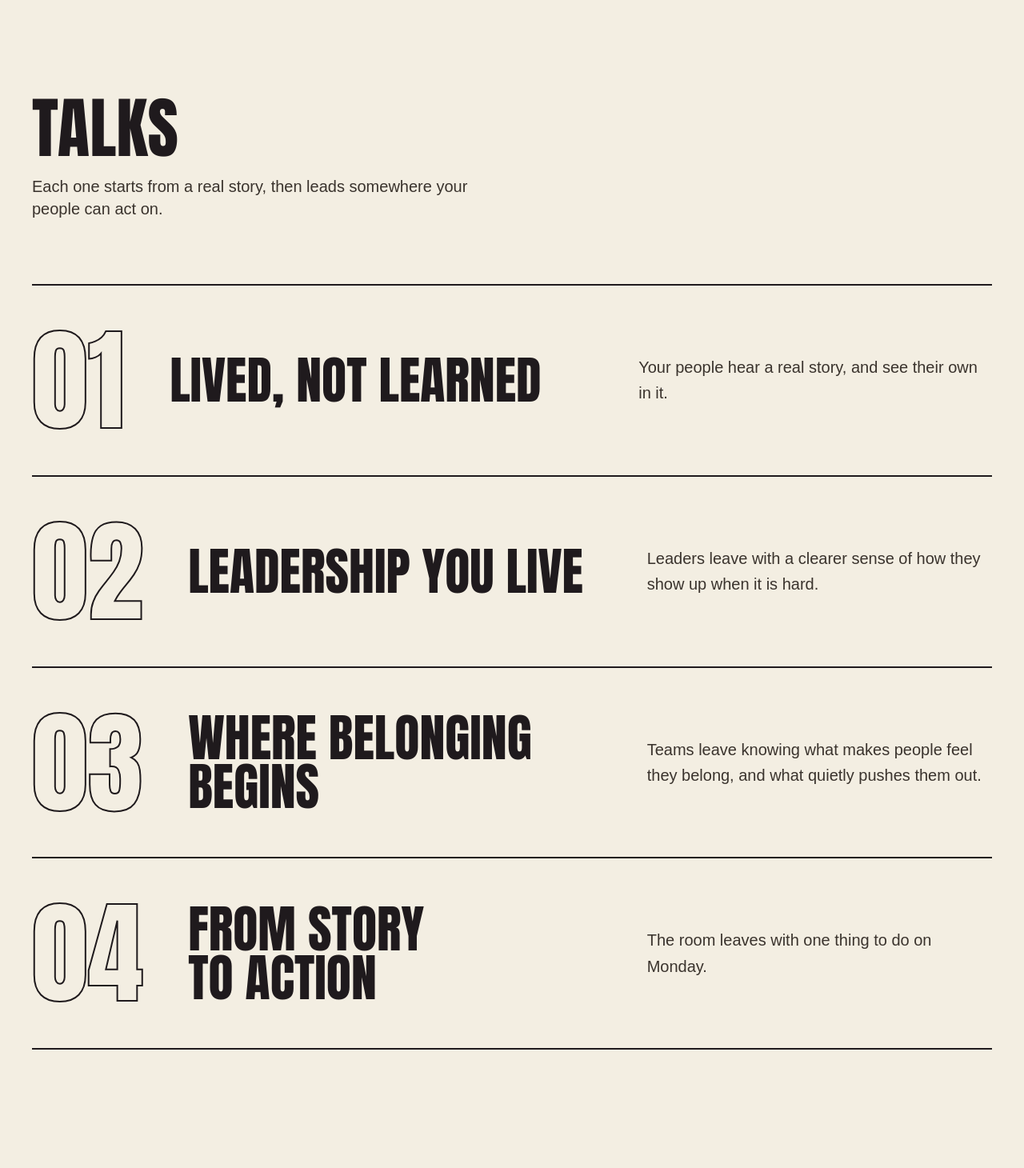
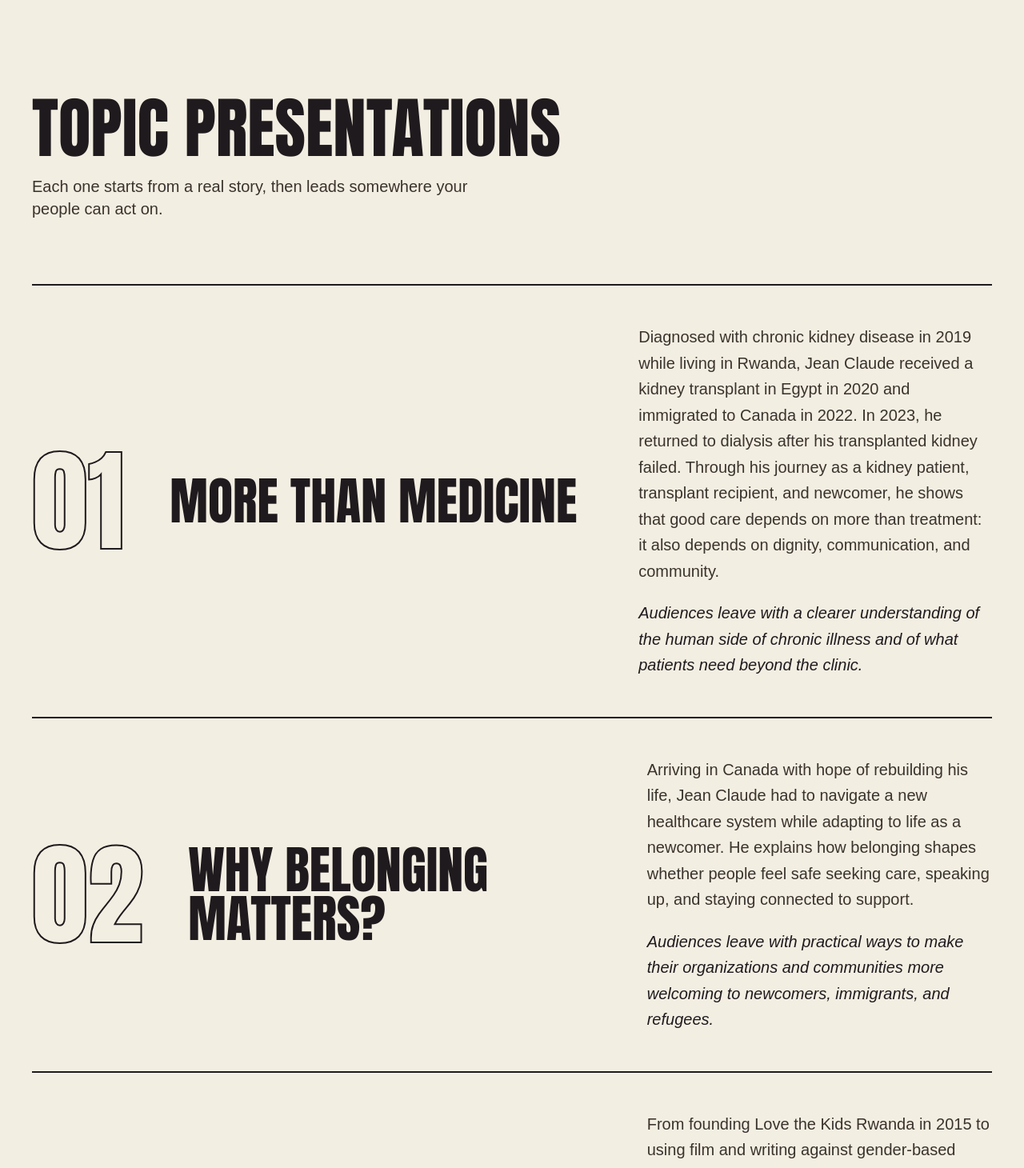
Before and after one commit to jmuhire13/JCM_Speaker, a React (Vite) app in the folder frontend/: page /speaking in a window 1280 px wide. Shown: the part 840-2300 px from the top of the page at 80% size. Built offline with nearby package versions, Linux system fonts and the light colour scheme; no server answers.

Commit message:
Apply owner feedback: topic presentations and reordered Beyond the Stage

```diff
--- a/frontend/src/components/Projects.jsx
+++ b/frontend/src/components/Projects.jsx
@@ -84,7 +84,7 @@ export default function Projects() {
               <p className="font-body text-muted mt-5 text-[13px] tracking-[0.14em] uppercase">
                 {p.label}
               </p>
-              <h2 className="font-hero text-ink mt-3 text-[clamp(2.25rem,5vw,4.75rem)] leading-[0.95] text-balance uppercase">
+              <h2 className="font-hero text-ink mt-3 text-[clamp(1.75rem,3.4vw,3.25rem)] leading-[1] text-balance uppercase">
                 {p.title}
               </h2>
               <p className="text-soft mt-6 max-w-xl text-lg leading-relaxed md:text-xl">{p.text}</p>
--- a/frontend/src/components/Talks.jsx
+++ b/frontend/src/components/Talks.jsx
@@ -2,8 +2,8 @@ import { useRef } from 'react'
 import useReveal from '../lib/useReveal'
 import { talks, talksSection } from '../content/speaking'
 
-// The four talks as big stacked blocks: an outlined number, a huge title, and one line.
-// Titles are provisional (see content/speaking.js).
+// The four topic presentations as big stacked blocks: an outlined number, a huge title,
+// a description and what the audience leaves with (words in content/speaking.js).
 export default function Talks() {
   const root = useRef(null)
   useReveal(root, '.talk-reveal', { y: 50, stagger: 0.12 })
@@ -28,7 +28,12 @@ export default function Talks() {
               <h3 className="font-hero text-ink text-[clamp(2.25rem,5vw,4.75rem)] leading-[0.95] text-balance uppercase">
                 {talk.title}
               </h3>
-              <p className="text-soft text-lg leading-relaxed md:text-xl">{talk.text}</p>
+              <div>
+                <p className="text-soft text-lg leading-relaxed md:text-xl">{talk.text}</p>
+                <p className="text-ink mt-5 text-lg leading-relaxed font-medium italic md:text-xl">
+                  {talk.leave}
+                </p>
+              </div>
             </li>
           ))}
         </ol>
--- a/frontend/src/content/beyond.js
+++ b/frontend/src/content/beyond.js
@@ -24,12 +24,25 @@ export const beyondHero = {
     'A talk is where the story is told. The work after it is where belonging gets built: community, conversation and action.',
 }
 
+// Order, titles and descriptions are the owner's own wording (his feedback file,
+// Adjusted_BEYOND_THE_STAGE.md, Oct 2026). The titles are long on purpose: keep them as he wrote them.
 export const projects = [
   {
     number: '01',
+    label: 'Launched by Jean Claude in 2025 · Ottawa',
+    title: 'Supporting newcomers, immigrants, and refugees living with chronic illnesses in Canada',
+    text: 'Drawing on his experience as a newcomer and as someone with a history of chronic kidney disease, Jean Claude launched Sounds From a New Home (SFNH), a community-based health and social services initiative that supports newcomers, immigrants, and refugees living with chronic illness in Ottawa through storytelling, counselling, peer education, and community events.',
+    tags: [],
+    link: null,
+    photo: support, // provisional stock photo
+    photoPos: 'object-[50%_45%]',
+    photoAlt: 'Two people holding each other’s hands on a table (provisional stock photo)',
+  },
+  {
+    number: '02',
     label: 'Founded by Jean Claude in 2015',
-    title: 'Love the Kids Rwanda',
-    text: 'Love the Kids Rwanda is a registered non-profit organization that provides scholarships for children from vulnerable families to attend school in Rwanda. Over the years, the organization has supported hundreds of young people, including students who have gone on to complete high school and university.',
+    title: 'Keeping vulnerable children in schools through Love the Kids Rwanda',
+    text: 'In 2015, Jean Claude founded Love the Kids Rwanda, a registered non-profit, non-governmental organization that provides scholarships to children from vulnerable families to attend school in Rwanda. Over the years, the organization has supported more than 250 young people, including students who have gone on to complete high school and university.',
     // The charity's own three programmes (https://lovethekidsrwanda.org/our-work)
     tags: ['Education & Child Development', 'Community Transformation', 'Family Strengthening'],
     link: { href: 'https://lovethekidsrwanda.org/', label: 'Visit Love the Kids Rwanda' },
@@ -38,34 +51,25 @@ export const projects = [
     photoAlt: 'Children supported by Love the Kids Rwanda, posing for a group photo',
   },
   {
-    number: '02',
-    label: '2015',
-    title: 'Liza',
-    text: 'A film about a girl who loses both parents at 12 and goes to live in an orphanage. Jean Claude made it for the 2015 Global Dialogues contest, where he was among 20 Rwandans selected. He is best known for it, a film on violence against young girls and women.',
-    tags: [],
+    number: '03',
+    label: 'Film 2015 · Short story 2017',
+    title: 'Sharing stories that confront gender based violence in Rwanda',
+    // Owner's wording, except that we left out the sentence describing the plot of Liza in
+    // detail (it names child abuse; a booker may be put off). Restore if the owner wants it.
+    text: 'Jean Claude is a storyteller who uses writing and film to speak out against gender-based violence. His film Liza, released in October 2015, and his short story I Leave You Today, published by Huza Press in July 2017, brought public attention to violence against girls and women in Rwanda. Liza follows a young girl who is orphaned at age 12 and goes to live in an orphanage. I Leave You Today explores domestic abuse from a woman’s perspective. The Global Dialogues Trust recognized both works.',
+    tags: ['Film: Liza', 'Short story: I Leave You Today', 'Huza Press'],
     link: null,
     photo: film, // provisional stock photo
     photoPos: 'object-[50%_50%]',
     photoAlt: 'A film clapperboard lying on a surface (provisional stock photo)',
   },
-  {
-    number: '03',
-    label: 'Ongoing',
-    title: 'Living with chronic illness',
-    text: 'Jean Claude is an advocate for people living with chronic illness. He reminds audiences that no one should have to face their hardest moments alone, and that support from others can help people survive, heal, and move forward.',
-    tags: [],
-    link: null,
-    photo: support, // provisional stock photo
-    photoPos: 'object-[50%_45%]',
-    photoAlt: 'Two people holding each other’s hands on a table (provisional stock photo)',
-  },
 ]
 
-// From his public bio only (Policy Center for the New South). Confirm with the owner.
-export const alsoBeyond = ['Author of I Leave You Today']
+// Nothing extra now: I Leave You Today is part of project 03.
+export const alsoBeyond = []
 
 export const impact = [
   { big: '2015', small: 'Love the Kids Rwanda founded' },
-  { big: '3', small: 'Programmes: education, community and family' },
-  { big: 'Hundreds', small: 'Of young people supported' },
+  { big: '250+', small: 'Young people supported through scholarships' },
+  { big: '2025', small: 'Sounds From a New Home launched in Ottawa' },
 ]
--- a/frontend/src/content/connect.js
+++ b/frontend/src/content/connect.js
@@ -12,7 +12,7 @@ export const connectHero = {
   label: 'Connect',
   headline: 'Bring the story to your stage.',
   accent: 'your stage',
-  intro: 'Tell us about your event. The more you share, the better Jean Claude can shape the talk to your room.',
+  intro: 'Tell us about your event. The more you share, the better Jean Claude can shape the presentation to your room.',
 }
 
 export const connectForm = {
@@ -40,7 +40,7 @@ export const nextSteps = {
   items: [
     { number: '01', title: 'You send the form', text: 'It takes two minutes.' },
     { number: '02', title: 'Jean Claude replies', text: reply.promise },
-    { number: '03', title: 'You shape it together', text: 'He tailors the talk to your room and your people.' },
+    { number: '03', title: 'You shape it together', text: 'He tailors the presentation to your room and your people.' },
   ],
 }
 
--- a/frontend/src/content/speaking.js
+++ b/frontend/src/content/speaking.js
@@ -1,13 +1,11 @@
 // Words and photos for the Speaking page.
 //
 // PROVISIONAL (replace when the owner confirms):
-//  - Talk titles and formats come from the brief and are marked provisional there.
-//  - The one-line description under each talk is borrowed from the matching theme in
-//    content/site.js (`themes`), as our stand-in, not the owner's own wording.
+//  - Formats come from the brief and are still provisional. The four topic presentations
+//    are now the owner's own wording (see below).
 //  - The intro line is written by us (marked "added" in the brief).
 //  - The tiles behind the opening are stock stand-ins (see PHOTOS_USED.md). Replace with
 //    photos of him speaking to real audiences when they exist.
-import { themes } from './site'
 import ngo from '../assets/photos/audience-ngo.jpg'
 import hospital from '../assets/photos/audience-hospital.jpg'
 import school from '../assets/photos/audience-school.jpg'
@@ -22,7 +20,7 @@ export const speakingHero = {
   headline: 'What your people walk away with',
   accent: 'walk away',
   intro:
-    'Every talk starts from lived experience, Jean Claude’s own, and is shaped to your room.',
+    'Every presentation starts from lived experience, Jean Claude’s own, and is shaped to your room.',
 }
 
 // Eight tiles: two per column of the mosaic.
@@ -33,17 +31,38 @@ export const audienceNeeds = {
 }
 
 export const talksSection = {
-  heading: 'Talks',
+  heading: 'Topic presentations',
   intro: 'Each one starts from a real story, then leads somewhere your people can act on.',
 }
 
-const titles = ['Lived, Not Learned', 'Leadership You Live', 'Where Belonging Begins', 'From Story to Action']
+// Titles, descriptions and "leave with" lines are the owner's own wording (his feedback file,
+// Adjusted_SPEAKING.md, Oct 2026). Order is his. Keep faithful when editing.
+const presentations = [
+  {
+    title: 'More than Medicine',
+    text: 'Diagnosed with chronic kidney disease in 2019 while living in Rwanda, Jean Claude received a kidney transplant in Egypt in 2020 and immigrated to Canada in 2022. In 2023, he returned to dialysis after his transplanted kidney failed. Through his journey as a kidney patient, transplant recipient, and newcomer, he shows that good care depends on more than treatment: it also depends on dignity, communication, and community.',
+    leave: 'Audiences leave with a clearer understanding of the human side of chronic illness and of what patients need beyond the clinic.',
+  },
+  {
+    title: 'Why Belonging Matters?',
+    text: 'Arriving in Canada with hope of rebuilding his life, Jean Claude had to navigate a new healthcare system while adapting to life as a newcomer. He explains how belonging shapes whether people feel safe seeking care, speaking up, and staying connected to support.',
+    leave: 'Audiences leave with practical ways to make their organizations and communities more welcoming to newcomers, immigrants, and refugees.',
+  },
+  {
+    title: 'Leadership Through Lived Experience',
+    text: 'From founding Love the Kids Rwanda in 2015 to using film and writing against gender-based violence, to living with kidney disease in a new country, Jean Claude has led through some of life’s hardest transitions. He shares how lived experience builds credibility, empathy, and resilience in leaders.',
+    leave: 'Audiences leave with ways to turn their own challenges into purpose and to lead others with greater understanding.',
+  },
+  {
+    title: 'From Personal Story to Community Action',
+    text: 'Jean Claude’s experience led him to launch Sounds From a New Home in 2025, an Ottawa-based initiative that uses storytelling, peer education, counselling, and community events to support newcomers living with chronic illness. He shows how a personal story can grow into a program and how partnerships across healthcare, the arts, and community groups multiply its impact.',
+    leave: 'Audiences leave with a plan for moving from sharing a story to creating change.',
+  },
+]
 
-// Same order as `themes.items`
-export const talks = titles.map((title, i) => ({
+export const talks = presentations.map((p, i) => ({
   number: String(i + 1).padStart(2, '0'),
-  title,
-  text: themes.items[i].text,
+  ...p,
 }))
 
 export const formats = {
```
